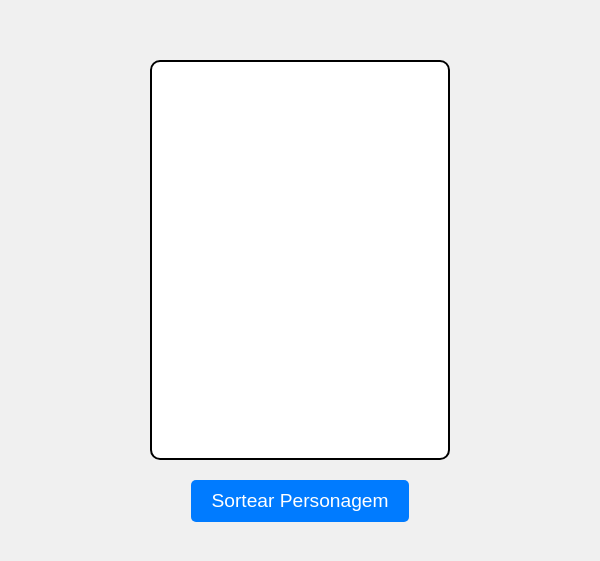
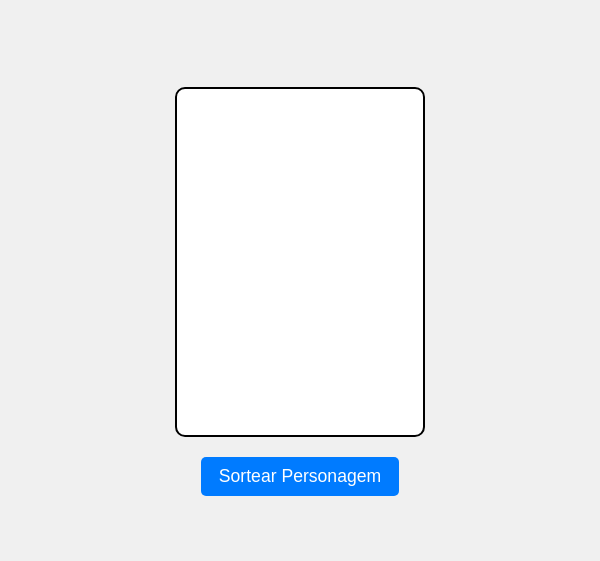
Before and after one commit to mryanalmeida/solteio_personagem, a plain HTML site: page index.html in a window 600 px wide. Shown: the part 109-670 px from the top of the page. Drawn offline with Linux system fonts and the light colour scheme.

Commit message:
solteio_personagem

```diff
--- a/style.css
+++ b/style.css
@@ -1,11 +1,11 @@
-/* style.css */
-
+/* Reset */
 * {
     margin: 0;
     padding: 0;
     box-sizing: border-box;
 }
 
+/* Body */
 body {
     font-family: Arial, sans-serif;
     display: flex;
@@ -13,17 +13,23 @@ body {
     align-items: center;
     height: 100vh;
     background-color: #f0f0f0;
+    padding: 20px;
 }
 
+/* Container */
 .container {
     text-align: center;
+    max-width: 100%;
+    /* Garantir que a largura máxima não ultrapasse o container */
 }
 
 /* Texto "Personagem RARO" acima da carta */
 .raro-indicador {
     font-size: 1.5em;
-    color: gold;
+    color: yellow;
+    /* Mudança para cor amarela */
     font-weight: bold;
+    /* Negrito */
     margin-bottom: 10px;
 }
 
@@ -32,9 +38,12 @@ body {
     display: none;
 }
 
+/* Carta */
 .carta {
     width: 300px;
+    /* Largura padrão do retângulo */
     height: 400px;
+    /* Altura padrão do retângulo */
     background-color: white;
     border: 2px solid #000;
     border-radius: 10px;
@@ -43,17 +52,18 @@ body {
     align-items: center;
     position: relative;
     overflow: hidden;
-
+    /* Garantir que nada saia do retângulo */
     transition: all 0.3s ease;
-
+    /* Transição suave para os efeitos */
 }
 
 /* Estilo das cartas raras com borda dourada */
 .carta.rara {
     border: 5px solid gold;
-
+    /* Borda dourada para cartas raras */
 }
 
+/* Canto */
 .canto {
     position: absolute;
     font-size: 1.5em;
@@ -69,6 +79,7 @@ body {
     right: 10px;
 }
 
+/* Centro da imagem */
 .centro img {
     width: 100%;
     /* A imagem preenche todo o retângulo */
@@ -77,6 +88,7 @@ body {
     /* Cobre o retângulo sem distorcer a proporção */
 }
 
+/* Botão */
 button {
     margin-top: 20px;
     padding: 10px 20px;
@@ -92,3 +104,39 @@ button {
 button:hover {
     background-color: #0056b3;
 }
+
+/* --- Responsividade --- */
+@media (max-width: 600px) {
+
+    /* Ajustar a carta para telas menores */
+    .carta {
+        width: 200px;
+        height: 300px;
+    }
+
+    /* Reduzir o tamanho do texto "Personagem RARO" */
+    .raro-indicador {
+        font-size: 1.2em;
+    }
+
+    /* Ajustar tamanho do botão em telas menores */
+    button {
+        font-size: 1em;
+        padding: 8px 16px;
+    }
+}
+
+@media (min-width: 600px) and (max-width: 1024px) {
+
+    /* Ajustar a carta para telas médias */
+    .carta {
+        width: 250px;
+        height: 350px;
+    }
+
+    /* Ajustar tamanho do botão em telas médias */
+    button {
+        font-size: 1.1em;
+        padding: 9px 18px;
+    }
+}
```
Also changed, not shown: manifest.json.
